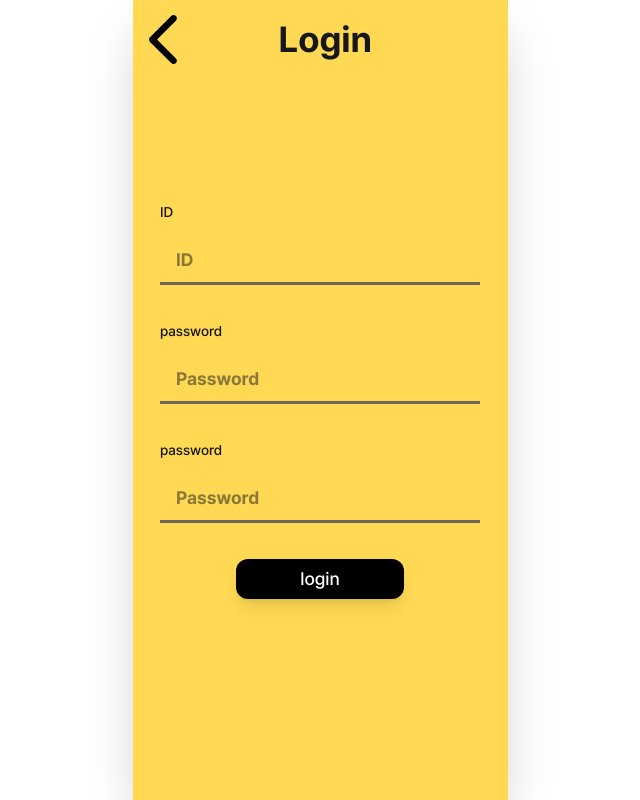
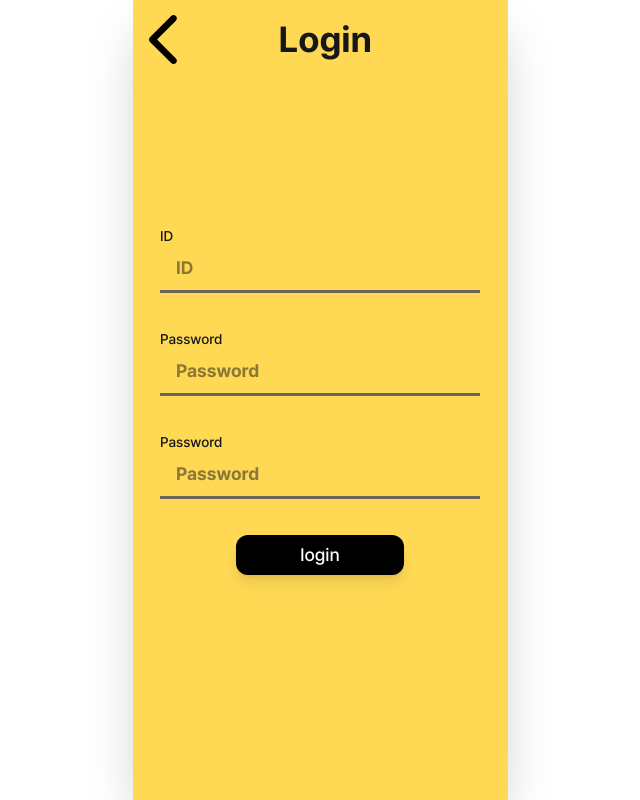
Before and after one commit to CEOS-Developers/next-vote-22nd, a Next.js app: page /login in a window 1280 px wide. Shown: the whole page, without its empty margins (320-960 px from the left). Built offline with nearby package versions, Linux system fonts and the light colour scheme.

Commit message:
[#2] refact: input 섹션 컴포넌트화

```diff
--- a/app/login/page.tsx
+++ b/app/login/page.tsx
@@ -1,24 +1,15 @@
 'use client';
 import BlackButton from '@/components/BlackButton';
 import Header from '@/components/Header';
-import Input from '@/components/Input';
+import InputSection from '@/components/InputSection';
 
 export default function Login() {
   return (
     <div className="relative w-full h-screen flex flex-col items-center justify-center gap-5">
       <Header>Login</Header>
-      <div className="flex flex-col font-normal gap-4">
-        <span className="text-sm">ID</span>
-        <Input type="text" placeholder="ID" />
-      </div>
-      <div className="flex flex-col font-normal gap-4">
-        <span className="text-sm">password</span>
-        <Input type="password" placeholder="Password" />
-      </div>
-      <div className="flex flex-col gap-4">
-        <span className="text-sm font-normal">password</span>
-        <Input type="password" placeholder="Password" />
-      </div>
+        <InputSection type="text" placeholder="ID" />
+        <InputSection type="password" placeholder="Password" />
+        <InputSection type="password" placeholder="Password" />
       <BlackButton
         onClick={() => {
           window.location.href = '/';
--- a/app/signUp/page.tsx
+++ b/app/signUp/page.tsx
@@ -1,32 +1,17 @@
 "use client";
 import BlackButton from '@/components/BlackButton';
 import Header from '@/components/Header';
-import Input from '@/components/Input';
+import InputSection from '@/components/InputSection';
 
 export default function SignUp() {
   return (
     <div className="relative w-full h-screen flex flex-col items-center justify-center">
       <Header>Register</Header>
-      <div className="flex flex-col font-normal">
-        <label className="text-sm">Name</label>
-        <Input type="text" placeholder="Name" />
-      </div>
-      <div className="flex flex-col font-normal">
-        <label className="text-sm">ID</label>
-        <Input type="text" placeholder="ID" />
-      </div>
-      <div className="flex flex-col font-normal">
-        <label className="text-sm">Password</label>
-        <Input type="password" placeholder="Password" />
-      </div>
-      <div className="flex flex-col font-normal">
-        <label className="text-sm">Password Confirm</label>
-        <Input type="password" placeholder="Password" />
-      </div>
-      <div className="flex flex-col font-normal">
-        <label className="text-sm">Email</label>
-        <Input type="text" placeholder="Email" />
-      </div>
+        <InputSection type="text" placeholder="Name" />
+        <InputSection type="text" placeholder="ID" />
+        <InputSection type="password" placeholder="Password" />
+        <InputSection type="password" placeholder="Password" />
+        <InputSection type="text" placeholder="Email" />
       <div className="font-normal flex flex-col w-80">
         <label>Team/Part</label>
         <p className='flex flex-row gap-8'>
--- a/components/Input.tsx
+++ /dev/null
@@ -1,11 +0,0 @@
-"use client";
-
-type InputProps = {
-  placeholder?: string;
-  type?: string;};
-
-export default function Input({ placeholder,type}: InputProps ){
-  return (
-        <input type={type} placeholder={placeholder} className="border-b-3 border-brown px-4 py-2 w-80 mb-4 focus:outline-none font-bold text-lg"/>
-  );
-}
--- /dev/null
+++ b/components/InputSection.tsx
@@ -0,0 +1,14 @@
+"use client";
+
+type InputSectionProps = {
+  placeholder?: string;
+  type?: string;};
+
+export default function InputSection({ placeholder,type}: InputSectionProps ){
+  return (
+     <div className="flex flex-col font-normal">
+        <label className="text-sm">{placeholder}</label>
+        <input type={type} placeholder={placeholder} className="border-b-3 border-brown px-4 py-2 w-80 mb-4 focus:outline-none font-bold text-lg"/>
+      </div>
+  );
+}
```
